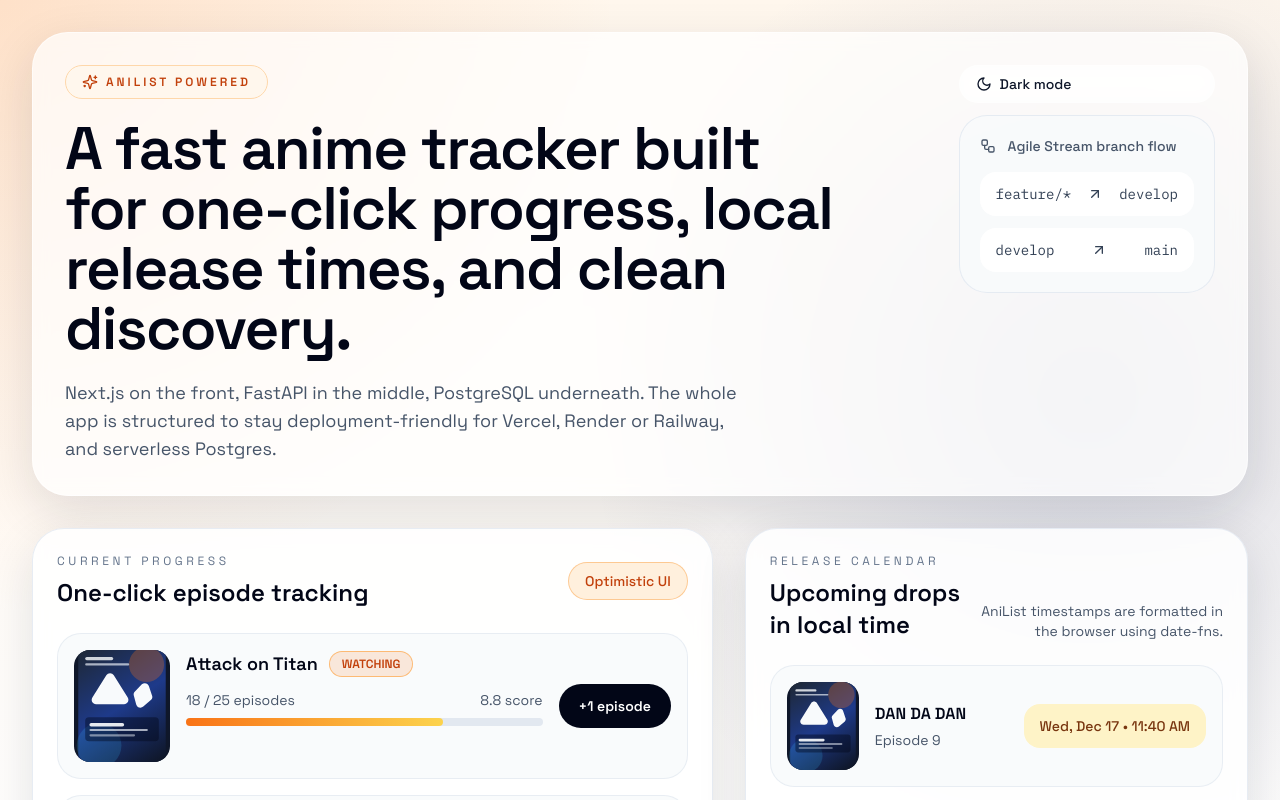
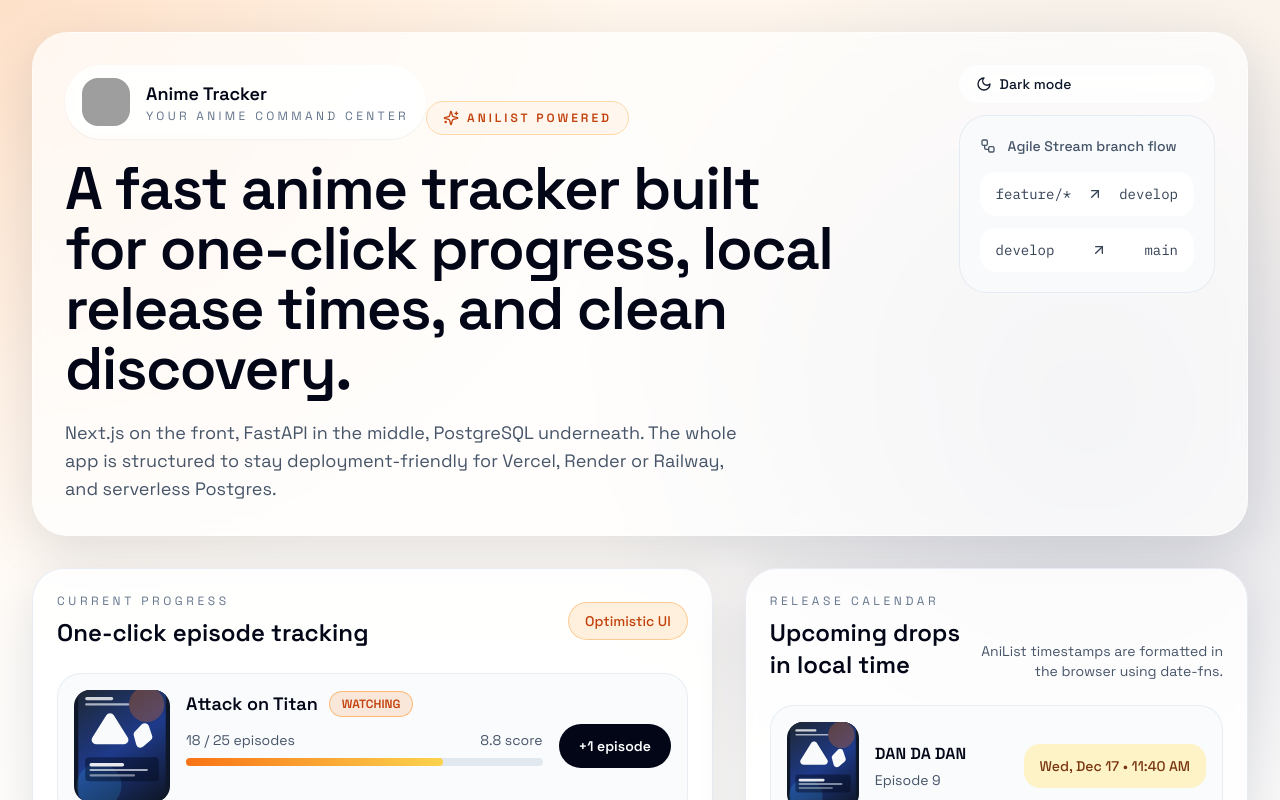
Before and after one commit to Elijah-cod/anime-tracker, a Next.js app in the folder frontend/: page / in a window 1280 px wide. Shown: the top 800 px of the page. Built offline with nearby package versions, Linux system fonts and the light colour scheme; no server answers; grey boxes are pictures that could not be loaded.

Commit message:
feat: add anime tracker branding

```diff
--- a/frontend/app/layout.tsx
+++ b/frontend/app/layout.tsx
@@ -20,6 +20,11 @@
 export const metadata: Metadata = {
   title: "Anime Tracker",
   description: "Track anime progress, browse trending shows, and keep up with release calendars.",
+  icons: {
+    icon: "/anime-tracker-logo.png",
+    shortcut: "/anime-tracker-logo.png",
+    apple: "/anime-tracker-logo.png",
+  },
 };
 
 export default function RootLayout({
--- a/frontend/app/page.tsx
+++ b/frontend/app/page.tsx
@@ -1,3 +1,4 @@
+import Image from "next/image";
 import { ArrowUpRight, Sparkles, Workflow } from "lucide-react";
 
 import { AnimeLibrary } from "@/components/anime-library";
@@ -18,6 +19,23 @@
       <section className="overflow-hidden rounded-[2.25rem] border border-white/60 bg-white/70 p-6 shadow-card backdrop-blur dark:border-white/10 dark:bg-slate-950/70 md:p-8">
         <div className="flex flex-col gap-8 lg:flex-row lg:items-start lg:justify-between">
           <div className="max-w-3xl">
+            <div className="inline-flex items-center gap-4 rounded-full border border-white/70 bg-white/70 px-4 py-3 shadow-sm backdrop-blur dark:border-white/10 dark:bg-slate-900/70">
+              <div className="relative h-12 w-12 overflow-hidden rounded-2xl">
+                <Image
+                  src="/anime-tracker-logo.png"
+                  alt="Anime Tracker logo"
+                  fill
+                  className="object-cover"
+                  priority
+                />
+              </div>
+              <div>
+                <p className="text-lg font-semibold text-slate-950 dark:text-white">Anime Tracker</p>
+                <p className="text-xs uppercase tracking-[0.28em] text-slate-500 dark:text-slate-400">
+                  Your anime command center
+                </p>
+              </div>
+            </div>
             <div className="inline-flex items-center gap-2 rounded-full border border-orange-200 bg-orange-50 px-4 py-2 text-xs font-semibold uppercase tracking-[0.25em] text-orange-700 dark:border-orange-500/30 dark:bg-orange-500/10 dark:text-orange-200">
               <Sparkles className="h-4 w-4" />
               AniList powered
```
Also changed, not shown: 1 other file (tests, documents, lock files or other folders).
